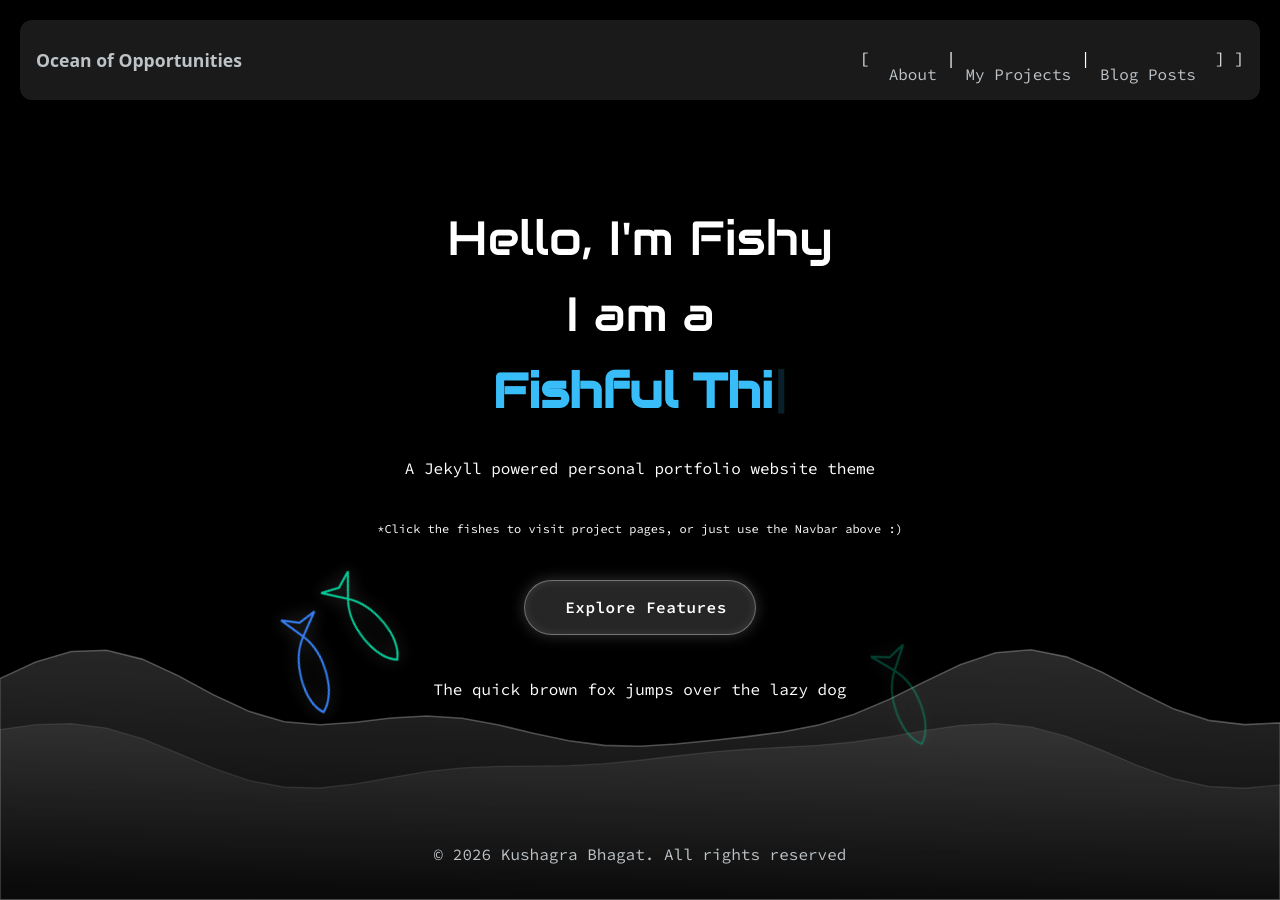
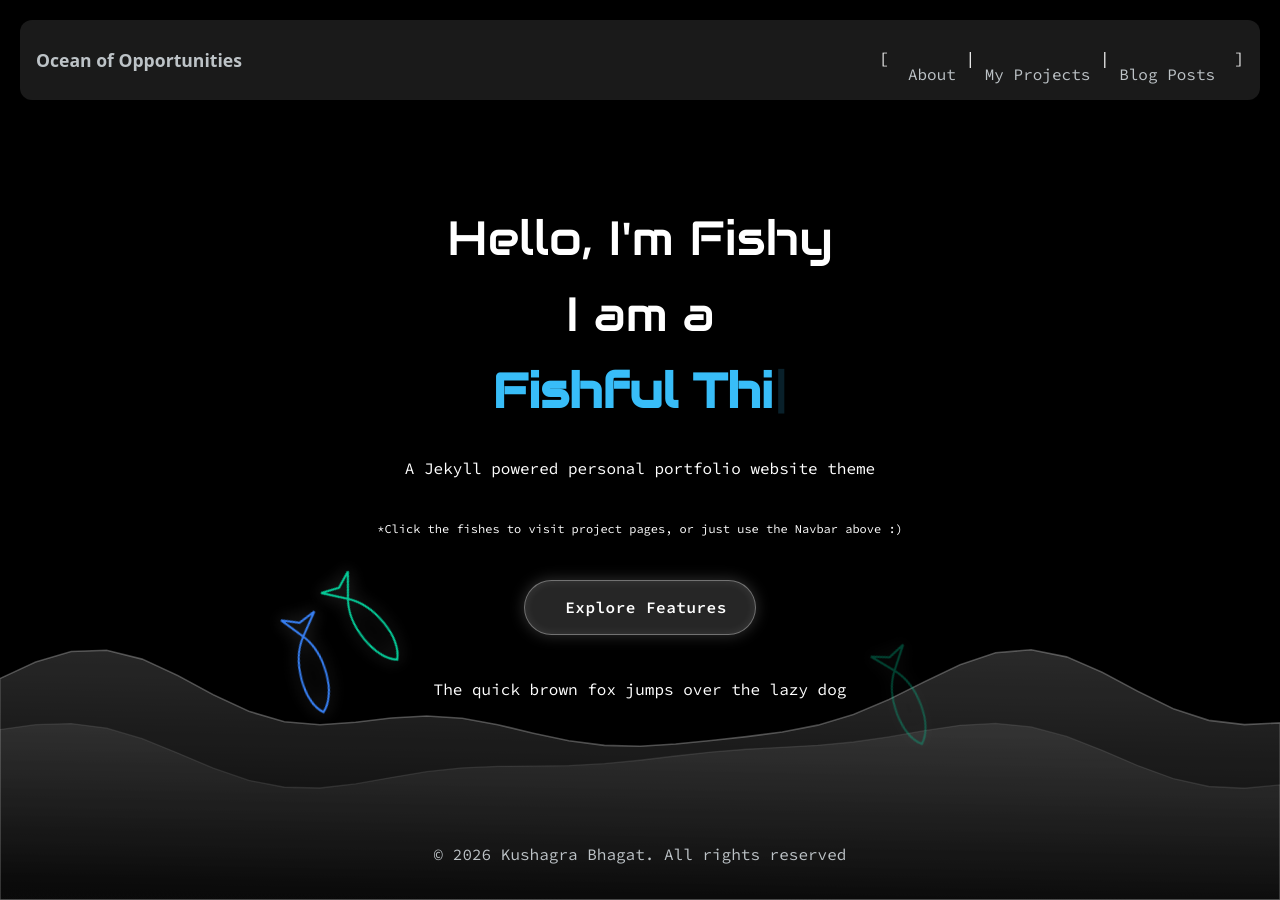
Before and after one commit to kuwushagra/Ocean-of-Opportunities, a Jekyll site: the page built from index.md, in a window 1280 px wide. Built offline with Jekyll 4.4.1, drawn with Linux system fonts in a browser that asks for light colours; some web fonts are replaced; a style sheet for code colours, icons or effects is not loaded.

Commit message:
Update default.html

```diff
--- a/_layouts/default.html
+++ b/_layouts/default.html
@@ -385,7 +385,7 @@ xmlns="http://www.w3.org/2000/svg">
     {% endunless %}
     {% if forloop.last %}&nbsp;]{% endif %}
     {% endfor %}
-  ]</div>
+  </div>
   </div>
   </br>
 </header>
```
